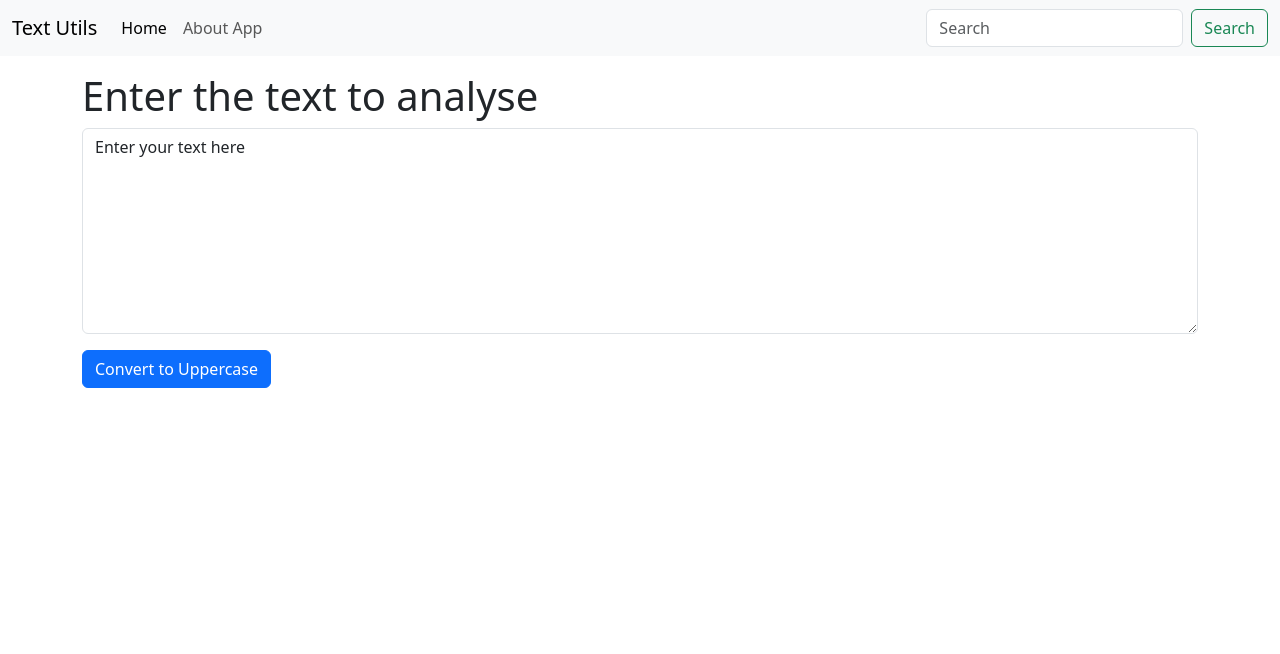
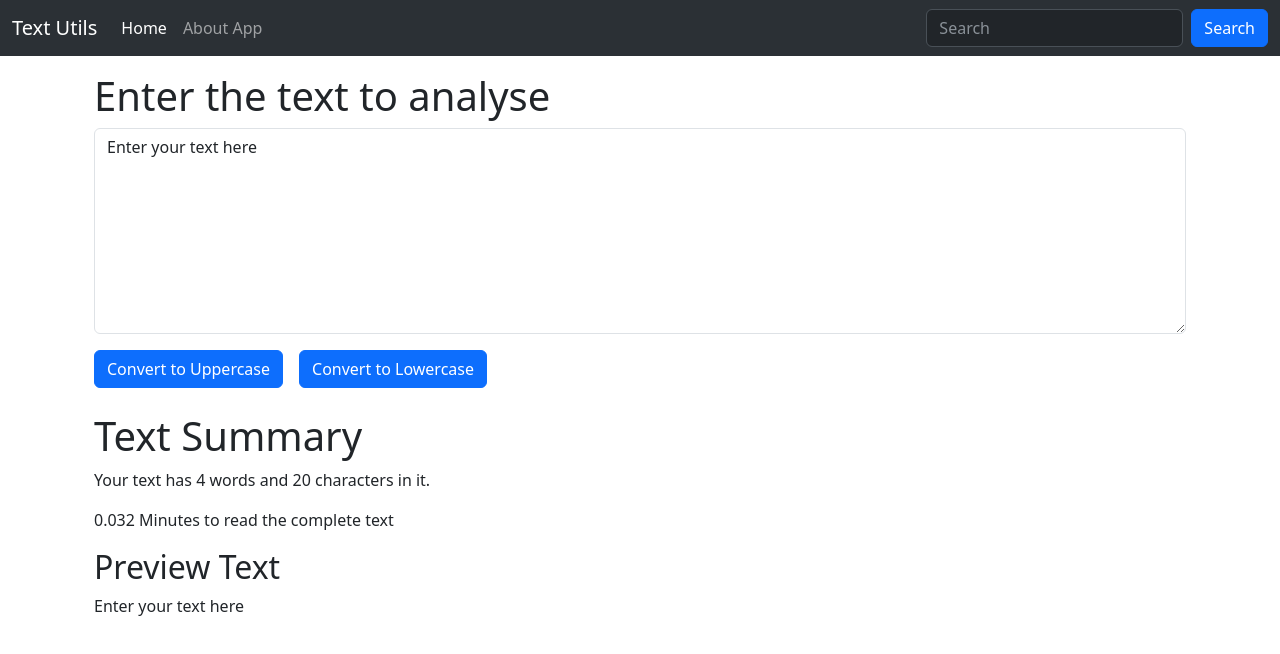
Before and after one commit to Umang-saxena/Text-Utils, a React (Create React App) app: page / in a window 1280 px wide. Shown: the top 654 px of the page. Built offline with nearby package versions, Linux system fonts and the light colour scheme.

Commit message:
LowerCase

```diff
--- a/src/components/Navbar.js
+++ b/src/components/Navbar.js
@@ -4,7 +4,7 @@
 
 export default function Navbar(props) {
   return (
-    <nav className="navbar navbar-expand-lg bg-body-tertiary">
+    <nav className="navbar navbar-expand-lg bg-body-tertiary" data-bs-theme="dark">
       <div className="container-fluid">
         <a className="navbar-brand" href="/">
           {props.title}
@@ -40,7 +40,7 @@
               placeholder="Search"
               aria-label="Search"
             />
-            <button className="btn btn-outline-success" type="submit">
+            <button className="btn btn-primary" type="submit">
               Search
             </button>
           </form>
--- a/src/components/TextForm.js
+++ b/src/components/TextForm.js
@@ -4,17 +4,21 @@
 export default function TextForm(props) {
     const[text,setText]=useState("Enter your text here");
     const handleUpClick=()=>{
-        console.log("Uppercase was clicked");
         let newText=text.toUpperCase();
         setText(newText);
 
     }
+    const handleLowClick=()=>{
+        let newText=text.toLowerCase();
+        setText(newText);
+
+    }
     const handleOnChange=(event)=>{
-        console.log("Text area changed");
         setText(event.target.value); //Always an event object is returned and we write this so that we are able to changed valueof this text area of the text hat we have entered
     }
     return (
-        <div>
+        <>
+        <div className="container">
             <h1>{props.heading}</h1>
             <div className="mb-3">
                 <textarea
@@ -26,7 +30,16 @@
                 ></textarea>
             </div>
             <button className="btn btn-primary" onClick={handleUpClick} >Convert to Uppercase</button>
+            <button className="btn btn-primary mx-3" onClick={handleLowClick} >Convert to Lowercase</button>
         </div>
+        <div className="container my-4">
+            <h1>Text Summary</h1>
+            <p> Your text has {text.split(" ").length} words and {text.length} characters in it.</p>
+            <p> {0.008 * text.split(" ").length} Minutes to read the complete text</p>
+            <h2>Preview Text</h2>
+            <p>{text}</p>
+        </div>
+        </>
     );
 }
 TextForm.propTypes = {
```
